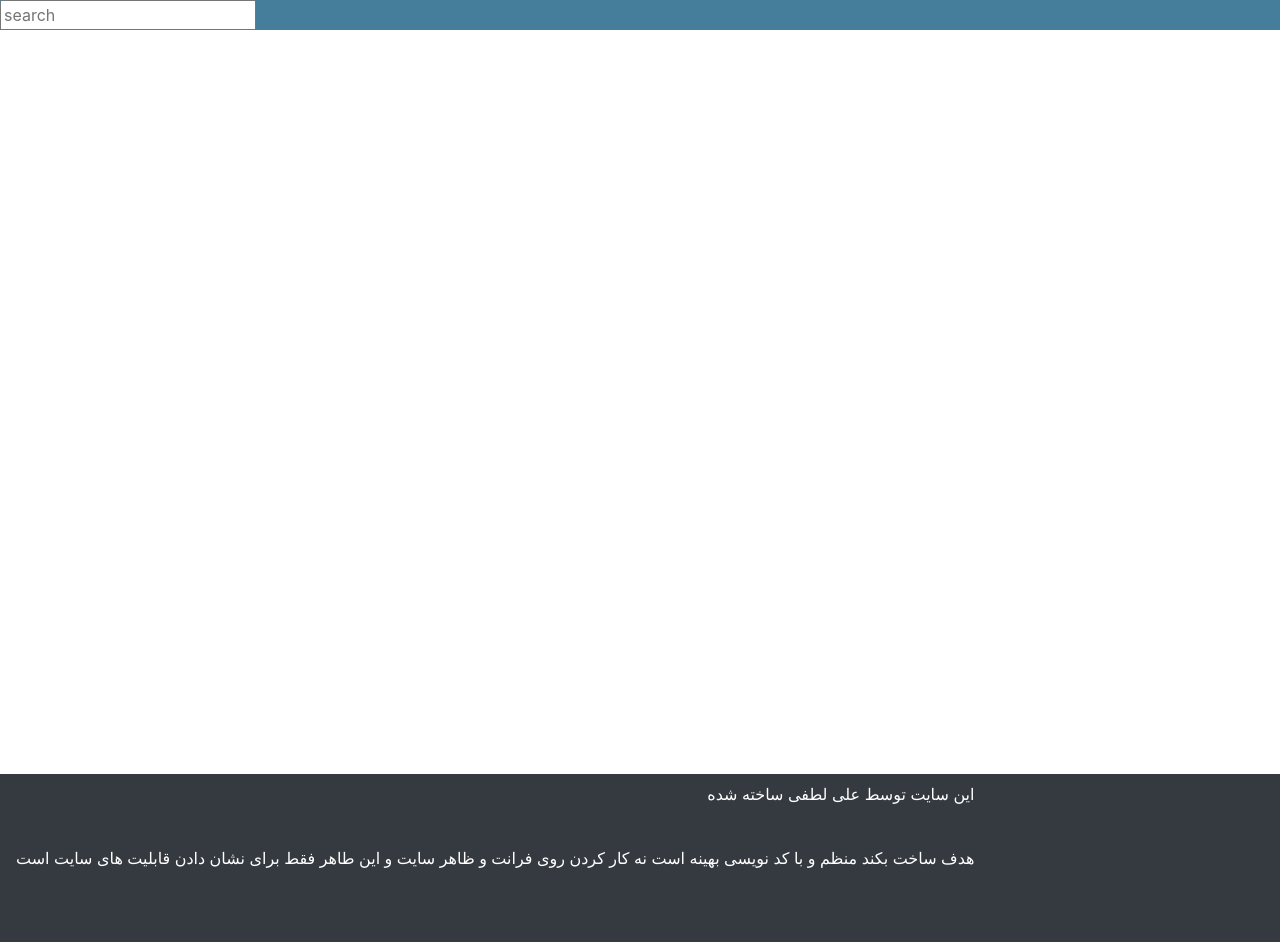
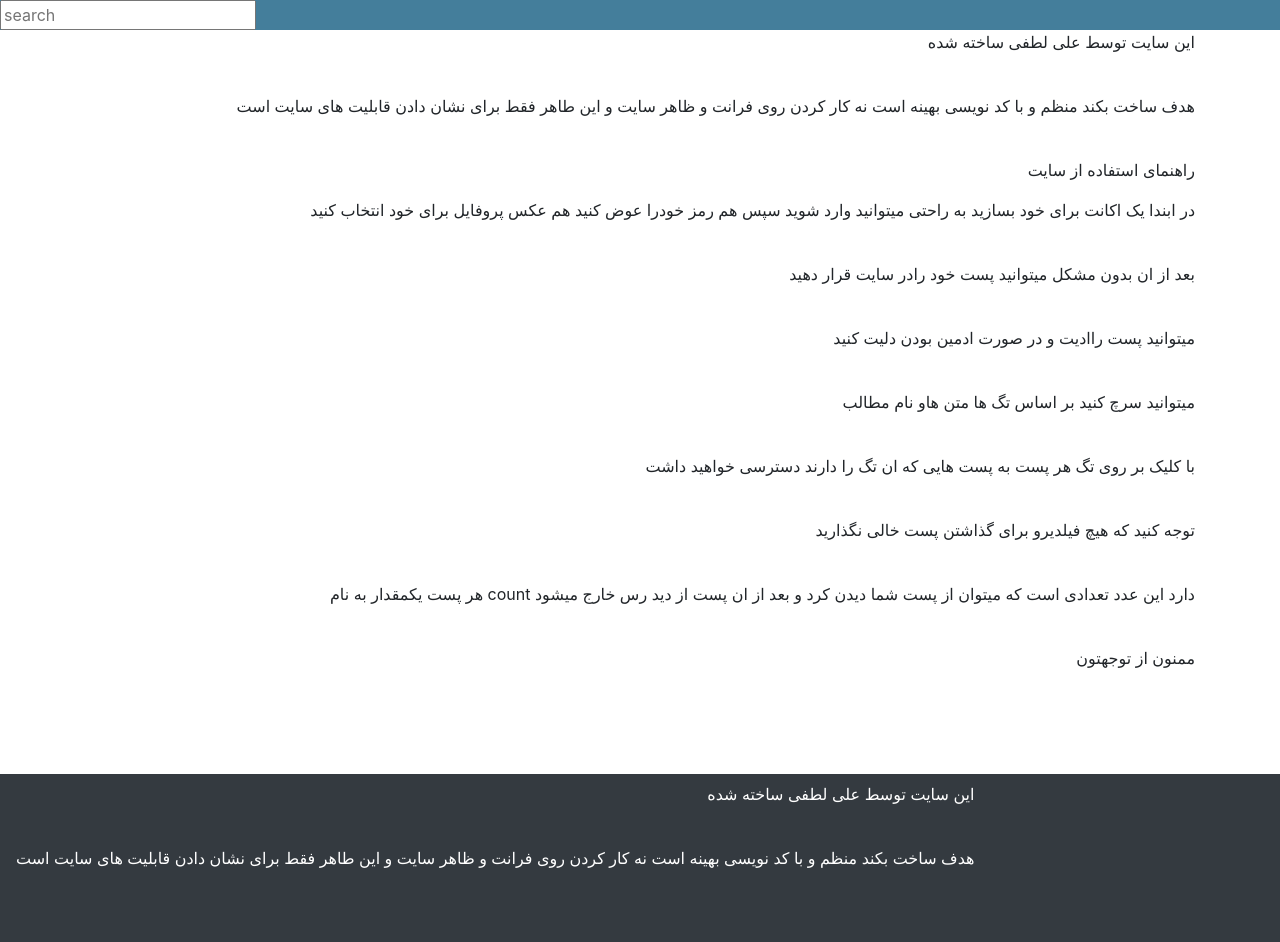
Before and after one commit to aliaqalotfi/para, a Django app: page / in a window 1280 px wide. Shown: the part 56-998 px from the top of the page. Run offline with Django 3.2, Linux system fonts and the light colour scheme.

Commit message:
eslah home va berim baraye deploy

```diff
--- a/para_root/templates/home.html
+++ b/para_root/templates/home.html
@@ -8,7 +8,7 @@
 
 
 
-    <div  style="color: white; text-align:right">
+    <div  style="color: balck; text-align:right">
     <p> این سایت توسط علی لطفی ساخته شده</p>
     <br>
 <p> هدف ساخت بکند منظم و با کد نویسی بهینه است نه کار کردن روی فرانت و ظاهر سایت و این طاهر فقط برای نشان دادن قابلیت های سایت است </p>
```
